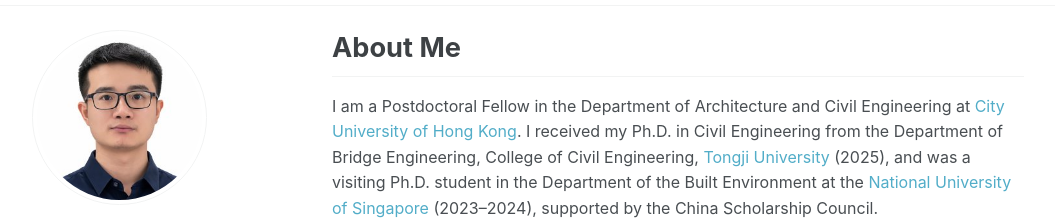
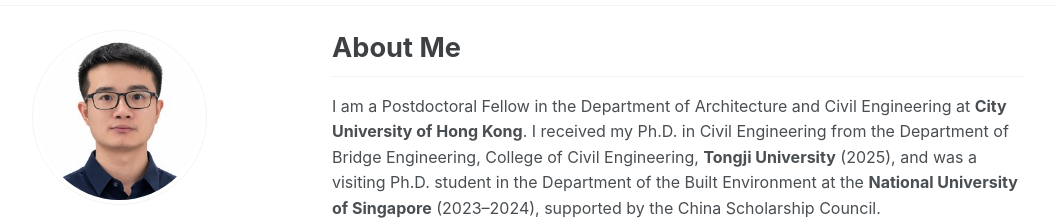
Before and after one commit to xubq628/xubq628.github.io, a plain HTML site: page index.html in a window 1280 px wide. Shown: the part 51-273 px from the top of the page, without its empty margins (112-1167 px from the left). Drawn offline with Linux system fonts and the light colour scheme; some icons are missing.

Commit message:
content: About 页三所大学改为加粗，去掉超链接

```diff
--- a/index.html
+++ b/index.html
@@ -71,7 +71,7 @@
       <h1 class="page__title">About Me</h1>
 
 
-      <p>I am a Postdoctoral Fellow in the Department of Architecture and Civil Engineering at <a href="https://www.cityu.edu.hk/" target="_blank" rel="noopener">City University of Hong Kong</a>. I received my Ph.D. in Civil Engineering from the Department of Bridge Engineering, College of Civil Engineering, <a href="https://www.tongji.edu.cn/" target="_blank" rel="noopener">Tongji University</a> (2025), and was a visiting Ph.D. student in the Department of the Built Environment at the <a href="https://www.nus.edu.sg/" target="_blank" rel="noopener">National University of Singapore</a> (2023&ndash;2024), supported by the China Scholarship Council.</p>
+      <p>I am a Postdoctoral Fellow in the Department of Architecture and Civil Engineering at <strong>City University of Hong Kong</strong>. I received my Ph.D. in Civil Engineering from the Department of Bridge Engineering, College of Civil Engineering, <strong>Tongji University</strong> (2025), and was a visiting Ph.D. student in the Department of the Built Environment at the <strong>National University of Singapore</strong> (2023&ndash;2024), supported by the China Scholarship Council.</p>
 
       <p>My research focuses on computer vision and machine learning for civil infrastructure, including structural health monitoring, vehicle load identification, vision-based damage detection, and time-series modeling of bridge monitoring data.</p>
 
```
Also changed, not shown: index.zh.html (+1 -1 lines), 1 other file.
